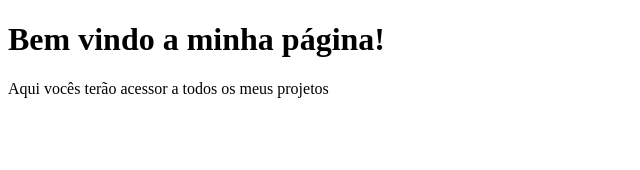
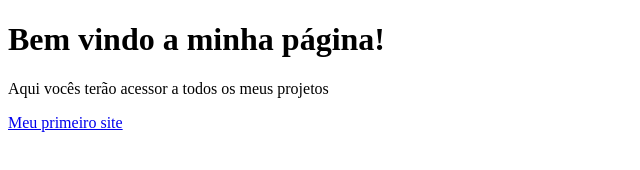
Before and after one commit to vitormatos1/vitormatos1.github.io, a plain HTML site: page index.html in a window 1280 px wide. Shown: the whole page, without its empty margins (0-640 px from the left). Drawn offline with Linux system fonts and the light colour scheme.

Commit message:
Update index.html

```diff
--- a/index.html
+++ b/index.html
@@ -6,5 +6,6 @@
 <body>
   <h1>Bem vindo a minha página! </h1>
   <p>Aqui vocês terão acessor a todos os meus projetos</p>
+  <a href="https://operacoesmatematicas.netlify.app/"> Meu primeiro site </a>
 </body>
 </html>
```
